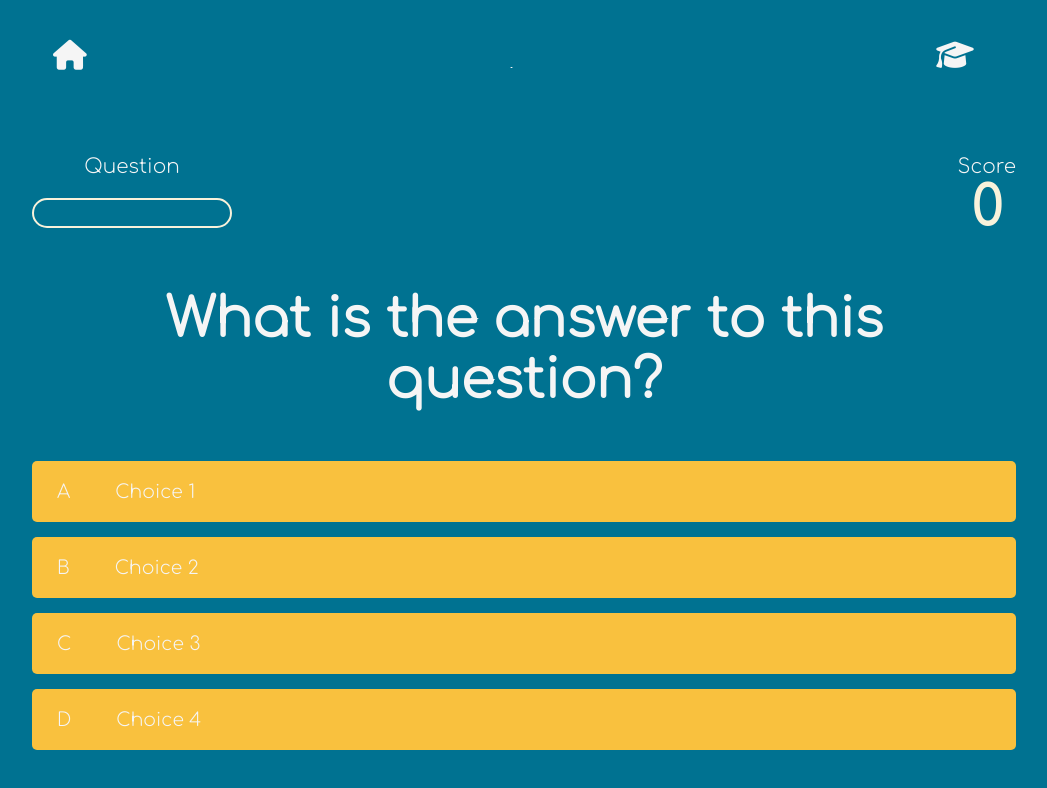
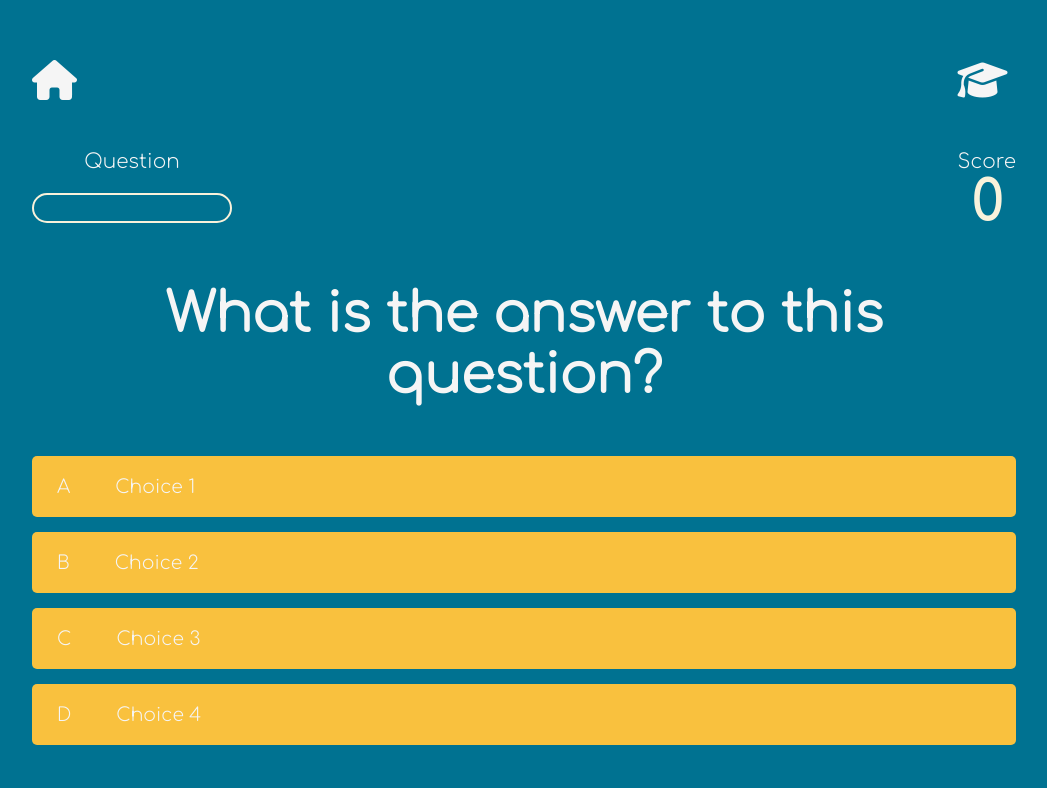
Before and after one commit to LeanneCodes/language-quiz, a plain HTML site: page time.html in a window 1280 px wide. Shown: the whole page, without its empty margins (116-1163 px from the left). Drawn offline with Linux system fonts and the light colour scheme.

Commit message:
embed the home and category icons to the quiz template and add the highscores html page

```diff
--- a/categories.css
+++ b/categories.css
@@ -42,7 +42,7 @@
   justify-content: center;
   align-items: center;
   text-align: center;
-  margin: -2rem 0 10rem 0 !important;
+  margin: 4rem 0 6rem 0 !important;
 }
 
 .fa-house {
--- a/game.css
+++ b/game.css
@@ -24,26 +24,9 @@
     width: 100%;
 }
 
-.navbar {
-    margin: 4rem auto -1rem auto !important;
-    max-width: 80%;
-}
-
-.navbar div {
-    max-width: 92%;
-    margin: auto;
-}
-
-div a .fa-house {
-    margin-right: 45%;
-}
-
-div a .fa-graduation-cap {
-    margin-left: 45%;
-}
-
 .fa-house {
-    font-size: 3rem;
+    font-size: 4rem;
+    padding: 2rem 0 5rem 0;
     background: none !important;
 }
 
@@ -52,7 +35,8 @@ div a .fa-graduation-cap {
 }
 
 .fa-graduation-cap {
-    font-size: 3rem;
+    font-size: 4rem;
+    padding: 2rem 0 5rem 0;
     background: none !important;
 }
 
@@ -70,10 +54,9 @@ div a .fa-graduation-cap {
 
 /* HUD */
 
-#hud {
+.hud {
     display: flex;
     justify-content: space-between;
-
 }
 
 .hud-prefix {
--- a/time.html
+++ b/time.html
@@ -13,20 +13,13 @@
     <title>Time</title>
 </head>
 <body>
-    <nav class="navbar">
-        <div>
-            <a href="index.html">
-                <i class="fa-solid fa-house"></i>
-            </a>
-            <a href="categories.html">
-                <i class="fa-solid fa-graduation-cap"></i>
-            </a>
-        </div>
-    </nav>
     <div class="container">
-        <div id="game" class="justify-center flex-column">
-            <div id="hud">
+        <div class="game" class="justify-center flex-column">
+            <div class="hud">
                 <div class="hud-item">
+                    <a href="index.html">
+                        <i class="fa-solid fa-house"></i>
+                    </a>
                     <p id="progressText" class="hud-prefix">
                         Question
                     </p>
@@ -35,6 +28,9 @@
                     </div>
                 </div>
                 <div class="hud-item">
+                    <a href="categories.html">
+                        <i class="fa-solid fa-graduation-cap"></i>
+                    </a>
                     <p class="hud-prefix">
                         Score
                     </p>
```
Also changed, not shown: game.html (+8 -2 lines), index.html (+1 -1 lines), highscores.html (added).
